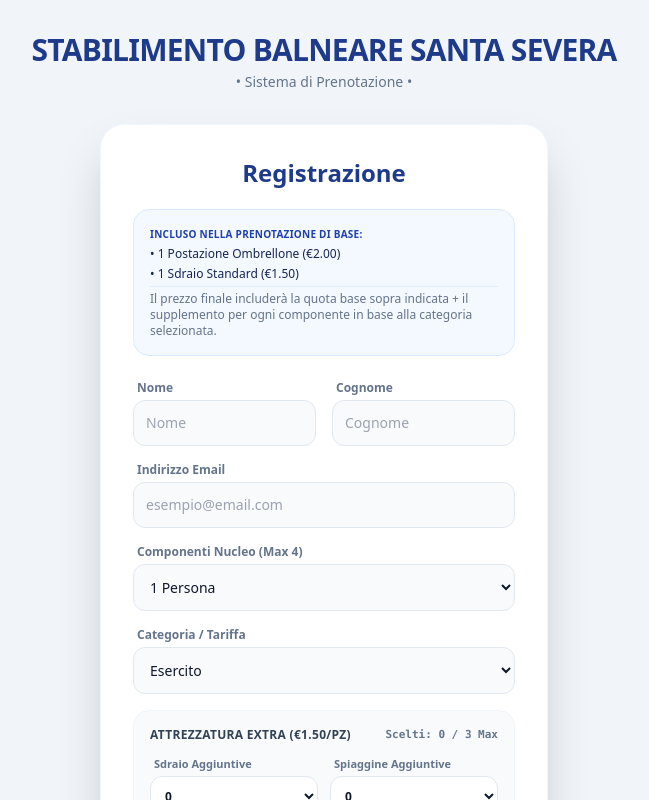
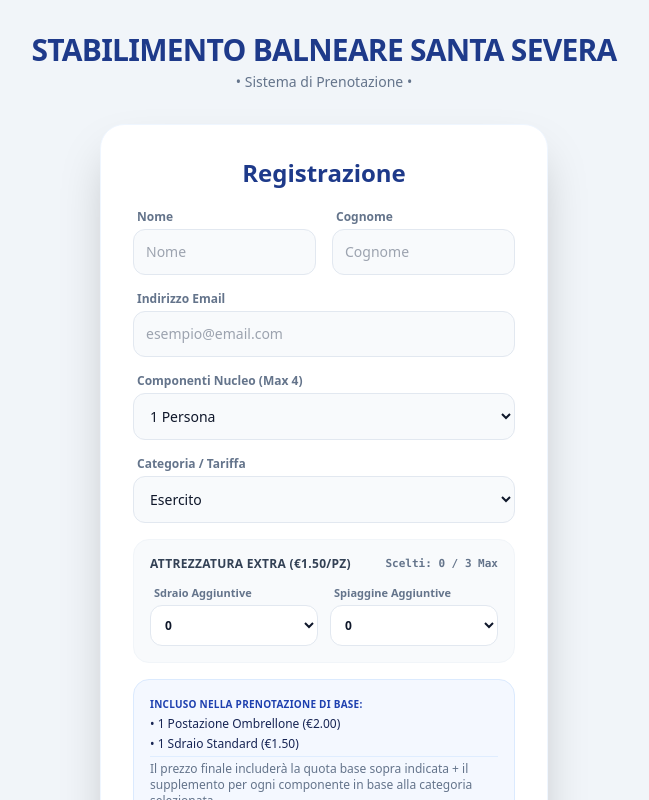
Before and after one commit to feedend/lido-booking, a Next.js app: page / in a window 1280 px wide. Shown: the top 800 px of the page, without its empty margins (316-965 px from the left). Built offline with nearby package versions, Linux system fonts and the light colour scheme.

Commit message:
Update BookingForm.tsx

```diff
--- a/src/components/booking/BookingForm.tsx
+++ b/src/components/booking/BookingForm.tsx
@@ -62,15 +62,7 @@ export default function BookingForm({ onComplete }: { onComplete: (data: UserDat
     <div className="max-w-md mx-auto bg-white p-8 rounded-3xl shadow-2xl border border-blue-50 text-slate-800">
       <h2 className="text-2xl font-bold text-blue-900 mb-5 text-center">Registrazione</h2>
 
-      {/* Box Informativo sulle dotazioni di Base richieste dal punto 2 */}
-      <div className="mb-6 p-4 bg-blue-50/70 border border-blue-100 rounded-2xl text-xs text-blue-950 space-y-1">
-        <p className="font-bold uppercase tracking-wide text-[10px] text-blue-800">Incluso nella prenotazione di base:</p>
-        <p>• 1 Postazione Ombrellone (€2.00)</p>
-        <p>• 1 Sdraio Standard (€1.50)</p>
-        <p className="text-slate-500 mt-1 pt-1 border-t border-blue-200/40">
-          Il prezzo finale includerà la quota base sopra indicata + il supplemento per ogni componente in base alla categoria selezionata.
-        </p>
-      </div>
+
 
       <form onSubmit={handleSubmit} className="space-y-4">
         <div className="grid grid-cols-2 gap-4">
@@ -184,6 +176,16 @@ export default function BookingForm({ onComplete }: { onComplete: (data: UserDat
           )}
         </div>
 
+ {/* Box Informativo sulle dotazioni di Base richieste dal punto 2 */}
+      <div className="mb-6 p-4 bg-blue-50/70 border border-blue-100 rounded-2xl text-xs text-blue-950 space-y-1">
+        <p className="font-bold uppercase tracking-wide text-[10px] text-blue-800">Incluso nella prenotazione di base:</p>
+        <p>• 1 Postazione Ombrellone (€2.00)</p>
+        <p>• 1 Sdraio Standard (€1.50)</p>
+        <p className="text-slate-500 mt-1 pt-1 border-t border-blue-200/40">
+          Il prezzo finale includerà la quota base sopra indicata + il supplemento per ogni componente in base alla categoria selezionata.
+        </p>
+      </div>
+
         <button type="submit" className="w-full bg-blue-600 hover:bg-blue-700 text-white font-bold py-4 rounded-xl shadow-lg mt-2 transition text-sm">
           Continua
         </button>
```
